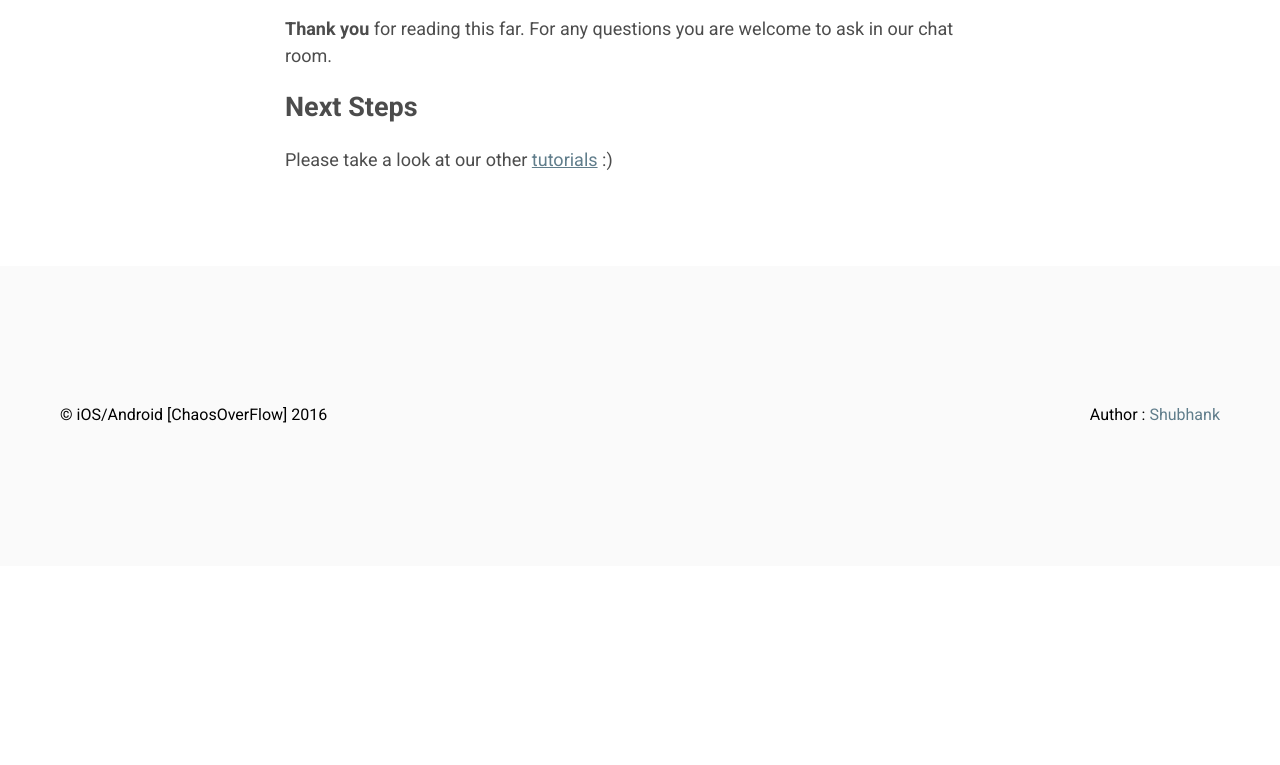
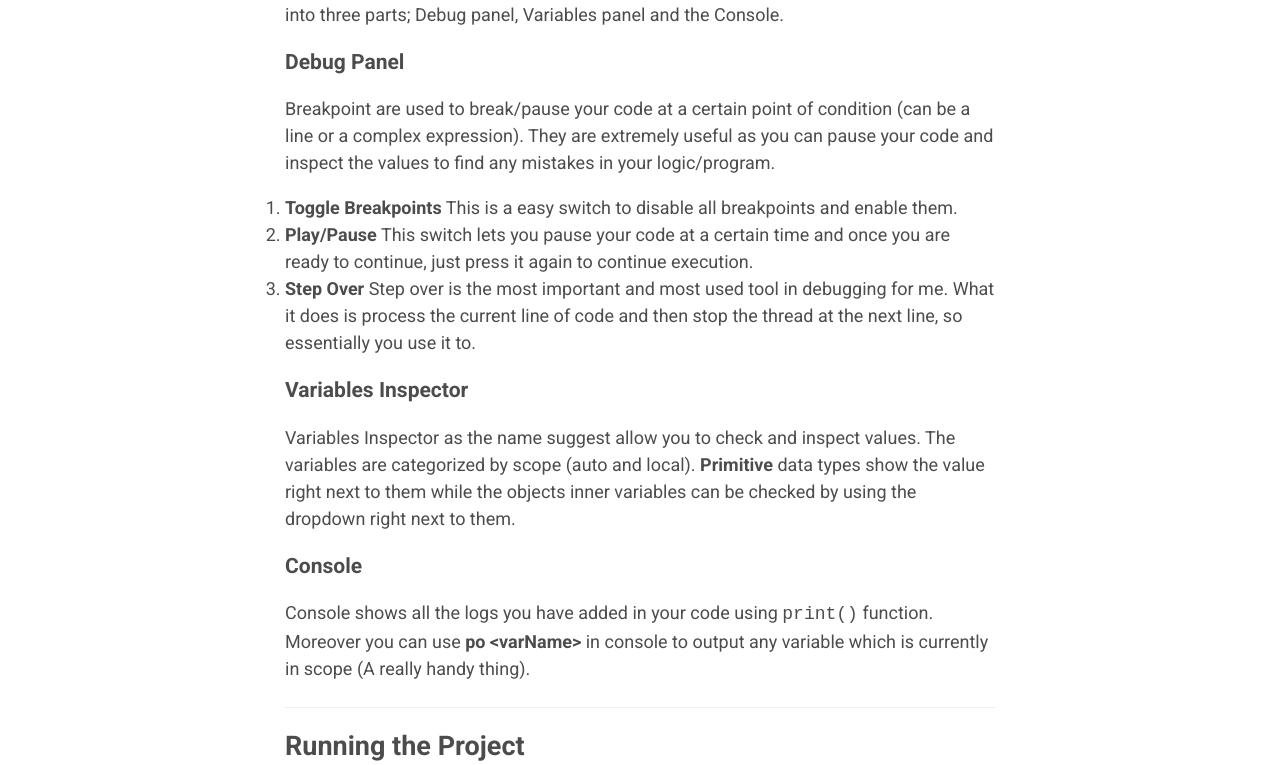
Before and after one commit to Shubhank101/iOSAndroidChaosOverFlow, a Jekyll site: the page built from _posts/2016-05-16-how-to-debug-app-xcode.md, in a window 1280 px wide and 1400 px high, scrolled down 1139 px. Shown: the part 283-1048 px from the top of the window. Built offline with Jekyll 4.4.1, drawn with Linux system fonts in a browser that asks for light colours; before the commit the page ends 1988 px from its top, so only the background shows below that; some of the changed text lies outside the part shown; grey boxes are pictures that could not be loaded.

Commit message:
Debug with xcode post

```diff
--- a/_posts/2016-05-16-how-to-debug-app-xcode.md
+++ b/_posts/2016-05-16-how-to-debug-app-xcode.md
@@ -23,12 +23,86 @@ Its developed in Xcode 7.3 and swift 2, so make sure to have them ready.
 The folder contains both the app to be debugged and the working example for you to go through.
 Its a really simple 2 View Controllers code. The first calls the itunes search api to find list of games with keyword fifa and the next view controller just loads the game image.
 
+___
 
 # Time to debug
 
-## Breakpoints
+### Breakpoints
 ![Breakpoints in Xcode](http://i.imgur.com/kGd0APL.jpg)
 
+I have shown the main interface provided by Xcode for debugging your app. It is divided into three parts; Debug panel, Variables panel and the Console.
+
+### Debug Panel
+Breakpoint are used to break/pause your code at a certain point of condition (can be a line or a complex expression). They are extremely useful as you can pause your code and inspect the values to find any mistakes in your logic/program.
+
+1. **Toggle Breakpoints** This is a easy switch to disable all breakpoints and enable them.
+2. **Play/Pause** This switch lets you pause your code at a certain time and once you are ready to continue, just press it again to continue execution.
+3. **Step Over** Step over is the most important and most used tool in debugging for me. What it does is process the current line of code and then stop the thread at the next line, so essentially you use it to.
+
+### Variables Inspector
+Variables Inspector as the name suggest allow you to check and inspect values.
+The variables are categorized by scope (auto and local).
+**Primitive** data types show the value right next to them while the objects inner variables can be checked by using the dropdown right next to them.
+
+
+### Console
+Console shows all the logs you have added in your code using `print()` function. Moreover you can use **po \<varName\>** in console to output any variable which is currently in scope (A really handy thing).
+
+___
+
+## Running the Project
+
+Open the project and press **run**.
+![First Error](http://i.imgur.com/x5jrAlv.png)
+Well, there you go. Your first error in action.
+
+So how to proceed ?
+Well the error points to a mutating member on a immutable object. If you already know the error and its fix, just go ahead and fix it yourself. However, in case if you dont know how to fix, its time for you to Google!.
+
+# Google
+This is the **most used** debugging technique used by programmers i.e Googling the error for a possible solution.
+From a novice to a experienced programmer, everyone has to take help of google to find the cause of the error.
+Go ahead and copy paste `cannot use mutating member on immutable value; is a let constant` into google search.
+You would have seen that i removed `appList` from my search. Since google would try to search for the string and the possibility exist that the other sources might not have the same variable name, it is advised to remove any string from your search which might be dynamic (different to each user).
+
+### Reading Result
+
+First few results include a link to this [Stackoverflow thread](http://stackoverflow.com/questions/32232007/immutable-value-of-array-only-has-mutating-members-named-append).
+From the answers, you will find that
+
+> When you use let you cannot change or append or add new things to this variable. change **let** to **var**
+
+Thats it. change the declaration of `appList` variable from let to var and your project should run this time.
+
+___
+
+## Stack Traces
+After running, you should be seeing many rows with fifa in their title. Click any of them and you will be treated with another error.
+
+![Next Error](http://i.imgur.com/gyBXWaG.jpg)
+
+First thing to do would be searching for the **SIGBART** error but you will soon realise that the error is vague and you wont really be able to solve this with this less info.
+You switch to stack traces this time. Stack trace is the stack of method calls to reach current function call. It helps to really see how the program logic has been executed by checking the function calls.
+Luckily, in this crash. you already got the exception and the stack trace in the console.
+
+
+{% highlight swift %}
+NSUnknownKeyException, reason: [<Debug_App.ShowImageViewController 0x7ffb73c515d0> setValue:forUndefinedKey:]:
+this class is not key value coding-compliant for the key randomLabelOutlet.
+*** First throw call stack:
+(
+	0   CoreFoundation                      0x000000010768fe65 __exceptionPreprocess + 165
+	1   libobjc.A.dylib                     0x00000001093d2deb objc_exception_throw + 48
+	2   CoreFoundation                      0x000000010768faa9 -[NSException raise] + 9
+	3   Foundation                          0x0000000107a599bb -[NSObject(NSKeyValueCoding) setValue:forKey:] + 288
+	4   UIKit                               0x000000010803d320 -[UIViewController setValue:forKey:] + 88
+	5   UIKit                               0x000000010826bf41 -[UIRuntimeOutletConnection connect] + 109
+	6   CoreFoundation                      0x00000001075d04a0 -[NSArray makeObjectsPerformSelector:] + 224
+	7   UIKit                               0x000000010826a924 -[UINib instantiateWithOwner:options:] + 1864
+	8   UIKit                               0x0000000108043eea -[UIViewController _loadViewFromNibNamed:bundle:] + 381
+	9   UIKit                               0x0000000108044816 -[UIViewController loadView] + 178
+	10  UIKit                               0x0000000108044b74 -[UIViewController loadViewIfRequired] +
+{% endhighlight %}
 
 ## Conclusion
 
```
